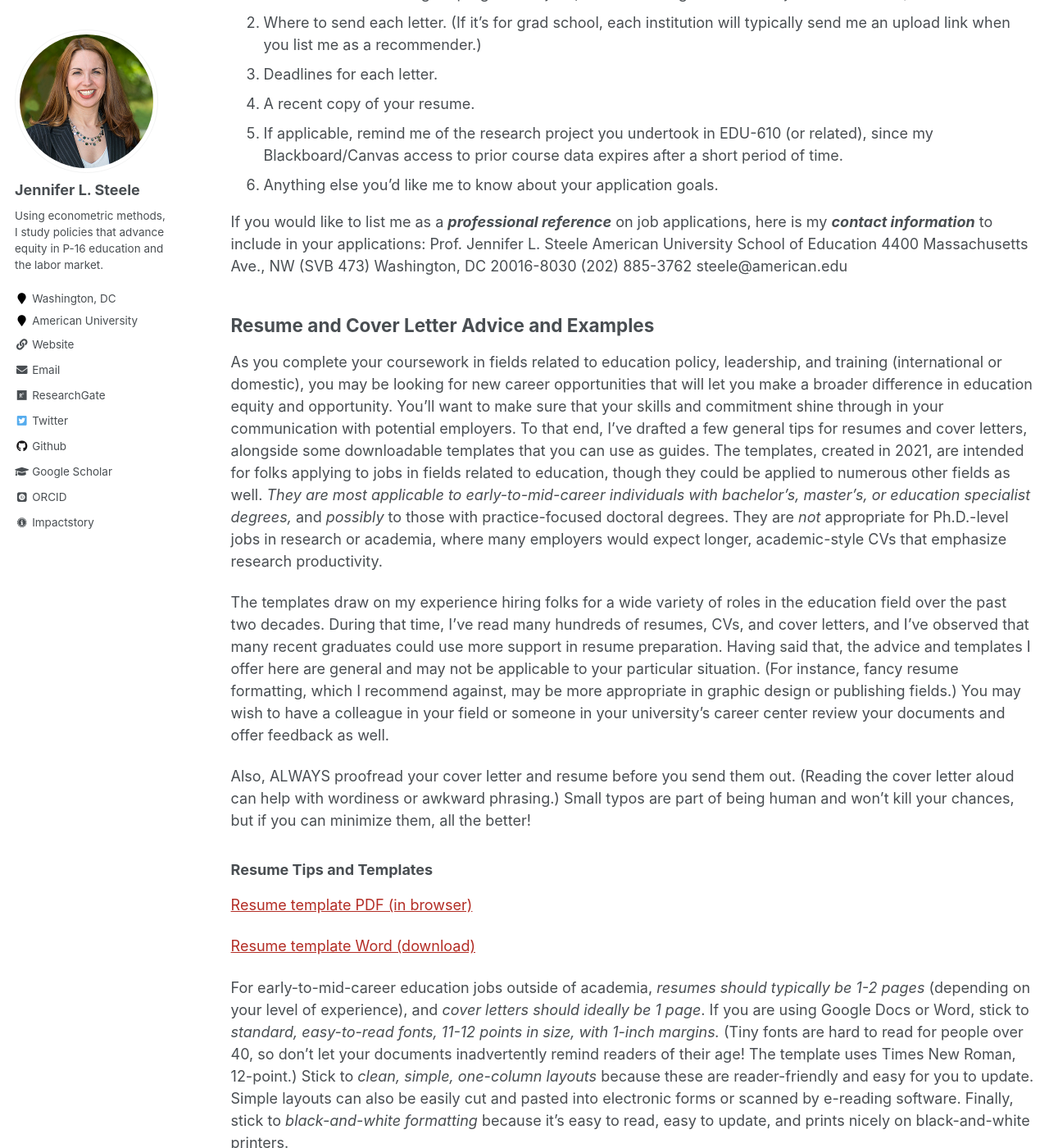
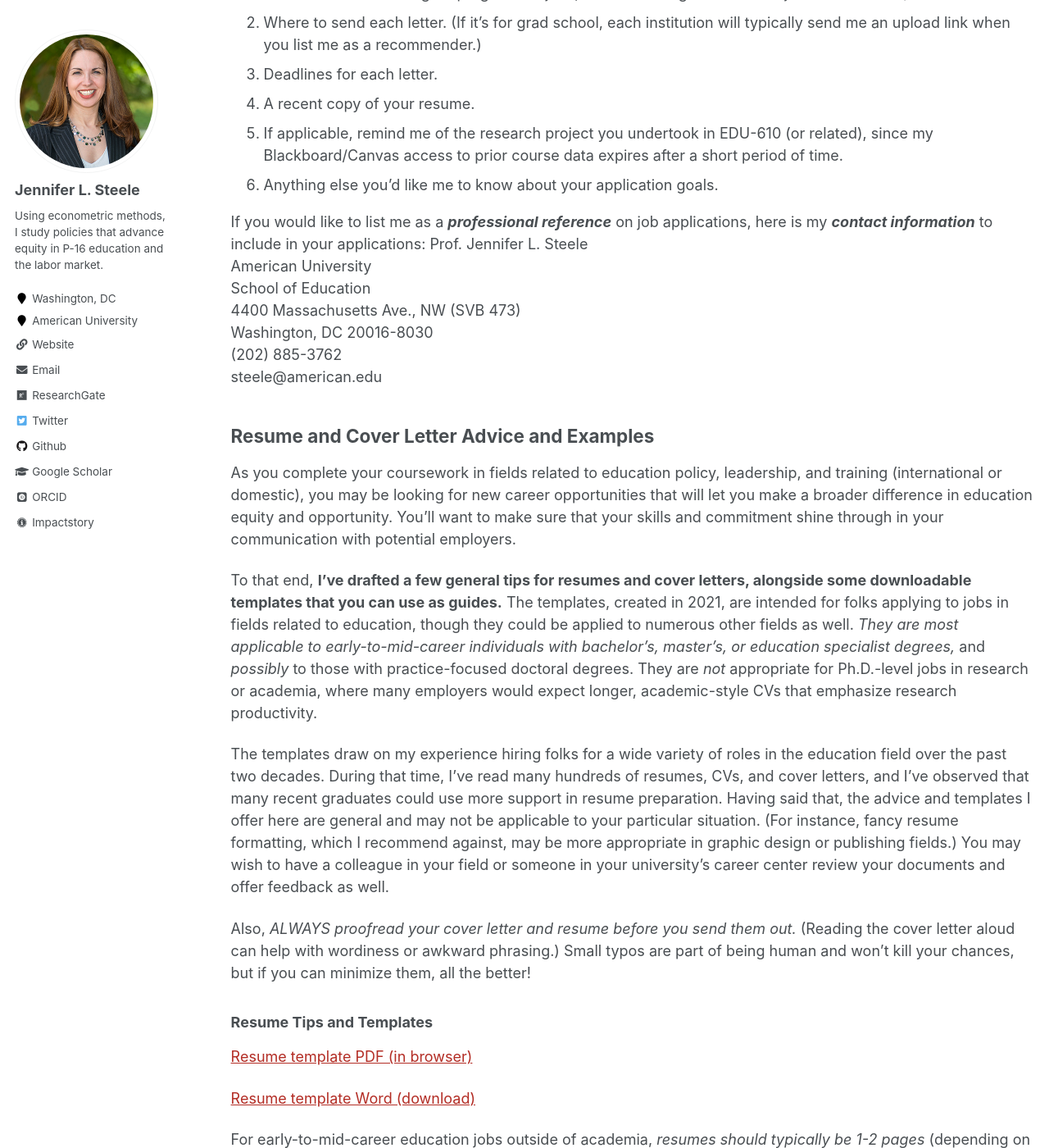
Before and after one commit to jensteele1/jensteele1.github.io, a Jekyll site: the page built from _pages/advising.md, in a window 1280 px wide and 1400 px high, scrolled down 390 px. Shown: the whole window at 82% size. Built offline with Jekyll 4.4.1, drawn with Linux system fonts in a browser that asks for light colours; some web fonts are replaced; some of the changed text lies outside the part shown.

Commit message:
Update advising.md

```diff
--- a/_pages/advising.md
+++ b/_pages/advising.md
@@ -8,7 +8,7 @@
 ## Requesting Letters of Recommendation
 
 **Current and former students:** If you would like me to write you a ***letter of recommendation*** for graduate school applications, fellowship/scholarship applications, or job applications,
-please ***email the following information to [steele@american.edu](mailto:steele@american.edu)***:
+please **email the following information to [steele@american.edu](mailto:steele@american.edu)**:
 
 1. Graduate degree programs, fellowships, or jobs to which you are applying.
    (If graduate programs, include the universities and the degree programs. If jobs, include the organization and job title if known.)
@@ -33,7 +33,8 @@
 As you complete your coursework in fields related to education policy, leadership, and training (international or domestic),
 you may be looking for new career opportunities that will let you make a broader difference in education equity and opportunity.
 You'll want to make sure that your skills and commitment shine through in your communication with potential employers.
-To that end, I've drafted a few general tips for resumes and cover letters, alongside some downloadable templates that you can use as guides.
+
+To that end, **I've drafted a few general tips for resumes and cover letters, alongside some downloadable templates that you can use as guides.**
 The templates, created in 2021, are intended for folks applying to jobs in fields related to education, though they could be applied to
 numerous other fields as well. *They are most applicable to early-to-mid-career individuals with bachelor's, master's,
 or education specialist degrees,* and *possibly* to those with practice-focused doctoral degrees. They are *not* appropriate for Ph.D.-level
@@ -45,7 +46,7 @@
 (For instance, fancy resume formatting, which I recommend against, may be more appropriate in graphic design or publishing fields.) You may wish to have a
 colleague in your field or someone in your university's career center review your documents and offer feedback as well.
 
-Also, ALWAYS proofread your cover letter and resume before you send them out. (Reading the cover letter aloud can help with wordiness or awkward phrasing.)
+Also, *ALWAYS proofread your cover letter and resume before you send them out.* (Reading the cover letter aloud can help with wordiness or awkward phrasing.)
 Small typos are part of being human and won't kill your chances, but if you can minimize them, all the better!
 
 ### Resume Tips and Templates
@@ -55,11 +56,15 @@
 [Resume template Word (download)](/files/Steele_Resume_Template_MEd_MA_Education.docx)
 
 For early-to-mid-career education jobs outside of academia, *resumes should typically be 1-2 pages* (depending on your level of experience), and *cover letters
-should ideally be 1 page*. If you are using Google Docs or Word, stick to *standard, easy-to-read fonts, 11-12 points in size,
-with 1-inch margins.* (Tiny fonts are hard to read for people over 40, so don't let your documents inadvertently remind readers of their age! The template uses
-Times New Roman, 12-point.) Stick to *clean, simple, one-column layouts* because these are reader-friendly and easy for you to update. Simple layouts can also be easily
-cut and pasted into electronic forms or scanned by e-reading software. Finally, stick to *black-and-white formatting* because it's easy to read,
-easy to update, and prints nicely on black-and-white printers.
+should ideally be 1 page*.
+
+If you are using Google Docs or Word, stick to *standard, easy-to-read fonts, 11-12 points in size, with 1-inch margins.* (Tiny fonts are hard to read for people over 40, so don't let your documents inadvertently remind readers of their age! The template uses
+Times New Roman, 12-point.)
+
+Stick to *clean, simple, one-column layouts* because these are reader-friendly and easy for you to update. Simple layouts can also be easily
+cut and pasted into electronic forms or scanned by e-reading software.
+
+Finally, stick to *black-and-white formatting* because it's easy to read, easy to update, and prints nicely on black-and-white printers.
 
 *Avoid fancy or non-standard fonts and complex formatting*, like column breaks and tables. Keep italics to a minimum because they can look cluttered.
 Most of all, *avoid built-in resume templates in Microsoft Word and other software packages.* Yes, they look cool at first glance and are fun to play with,
```
